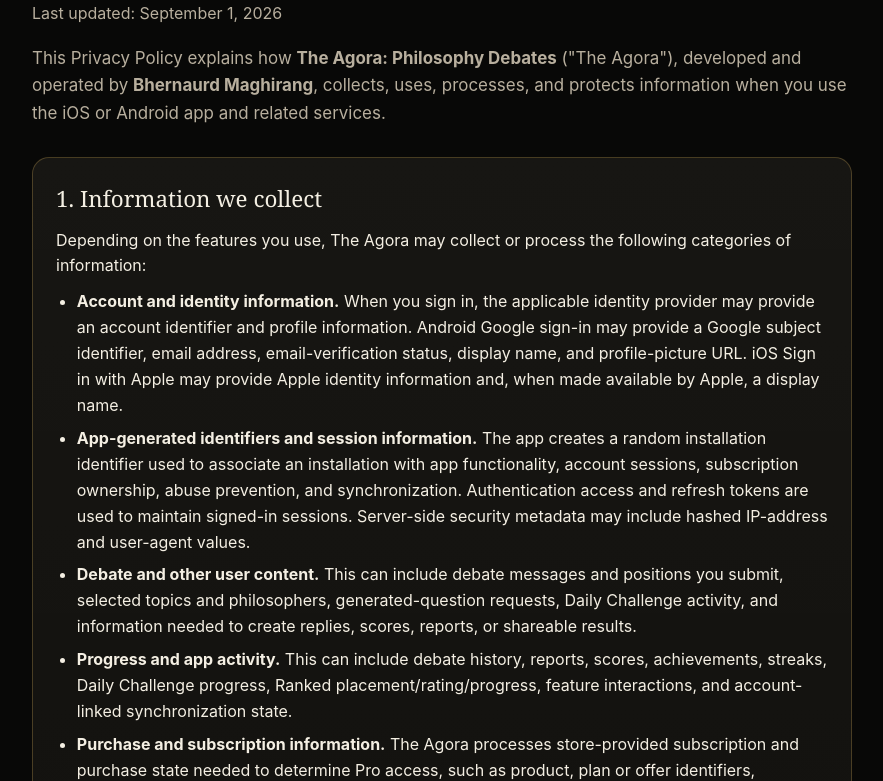
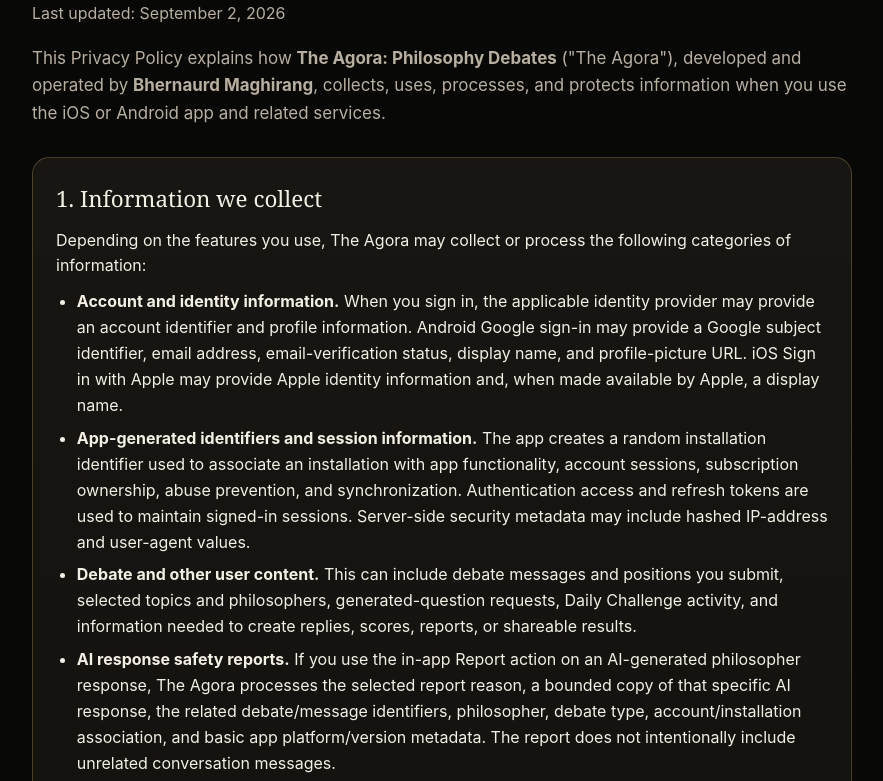
Before and after one commit to bhernaurd/debate-arena-backend, a website: page public/privacy-policy/index.html in a window 1280 px wide. Shown: the part 162-943 px from the top of the page, without its empty margins (198-1081 px from the left). Drawn offline with Linux system fonts and the light colour scheme.

Commit message:
Disclose in-app AI safety reports

```diff
--- a/public/privacy-policy/index.html
+++ b/public/privacy-policy/index.html
@@ -50,7 +50,7 @@
 <main>
   <div class="eyebrow">The Agora: Philosophy Debates</div>
   <h1>Privacy Policy</h1>
-  <div class="updated">Last updated: September 1, 2026</div>
+  <div class="updated">Last updated: September 2, 2026</div>
   <p class="lead">
     This Privacy Policy explains how <strong>The Agora: Philosophy Debates</strong> ("The Agora"), developed and operated by <strong>Bhernaurd Maghirang</strong>, collects, uses, processes, and protects information when you use the iOS or Android app and related services.
   </p>
@@ -62,6 +62,7 @@
       <li><strong>Account and identity information.</strong> When you sign in, the applicable identity provider may provide an account identifier and profile information. Android Google sign-in may provide a Google subject identifier, email address, email-verification status, display name, and profile-picture URL. iOS Sign in with Apple may provide Apple identity information and, when made available by Apple, a display name.</li>
       <li><strong>App-generated identifiers and session information.</strong> The app creates a random installation identifier used to associate an installation with app functionality, account sessions, subscription ownership, abuse prevention, and synchronization. Authentication access and refresh tokens are used to maintain signed-in sessions. Server-side security metadata may include hashed IP-address and user-agent values.</li>
       <li><strong>Debate and other user content.</strong> This can include debate messages and positions you submit, selected topics and philosophers, generated-question requests, Daily Challenge activity, and information needed to create replies, scores, reports, or shareable results.</li>
+      <li><strong>AI response safety reports.</strong> If you use the in-app Report action on an AI-generated philosopher response, The Agora processes the selected report reason, a bounded copy of that specific AI response, the related debate/message identifiers, philosopher, debate type, account/installation association, and basic app platform/version metadata. The report does not intentionally include unrelated conversation messages.</li>
       <li><strong>Progress and app activity.</strong> This can include debate history, reports, scores, achievements, streaks, Daily Challenge progress, Ranked placement/rating/progress, feature interactions, and account-linked synchronization state.</li>
       <li><strong>Purchase and subscription information.</strong> The Agora processes store-provided subscription and purchase state needed to determine Pro access, such as product, plan or offer identifiers, trial/renewal state, expiration, transaction or order identifiers, and store ownership information. On Android, raw Google Play purchase tokens are used transiently for verification; the backend stores a SHA-256 fingerprint rather than the raw purchase token.</li>
       <li><strong>Notification information.</strong> If notifications are enabled or configured, Android may process an FCM push token, installation identifier, app version/build, timezone, selected/effective language, notification-permission state, reminder preference, and Daily Challenge completion information. Apple notification services may process the corresponding iOS notification information.</li>
@@ -76,6 +77,7 @@
     <p>We use information described above to:</p>
     <ul>
       <li>provide debates, philosopher responses, generated questions, scoring, Debate Reports, Daily Challenges, Ranked features, achievements, history, and cross-device account functionality;</li>
+      <li>review user-submitted AI response reports for safety, abuse prevention, model/output quality, and product improvement;</li>
       <li>authenticate users, maintain secure sessions, and prevent account or subscription misuse;</li>
       <li>verify App Store and Google Play purchases and maintain accurate Pro entitlements across supported devices;</li>
       <li>deliver notifications that you enable and maintain your notification preferences;</li>
```
